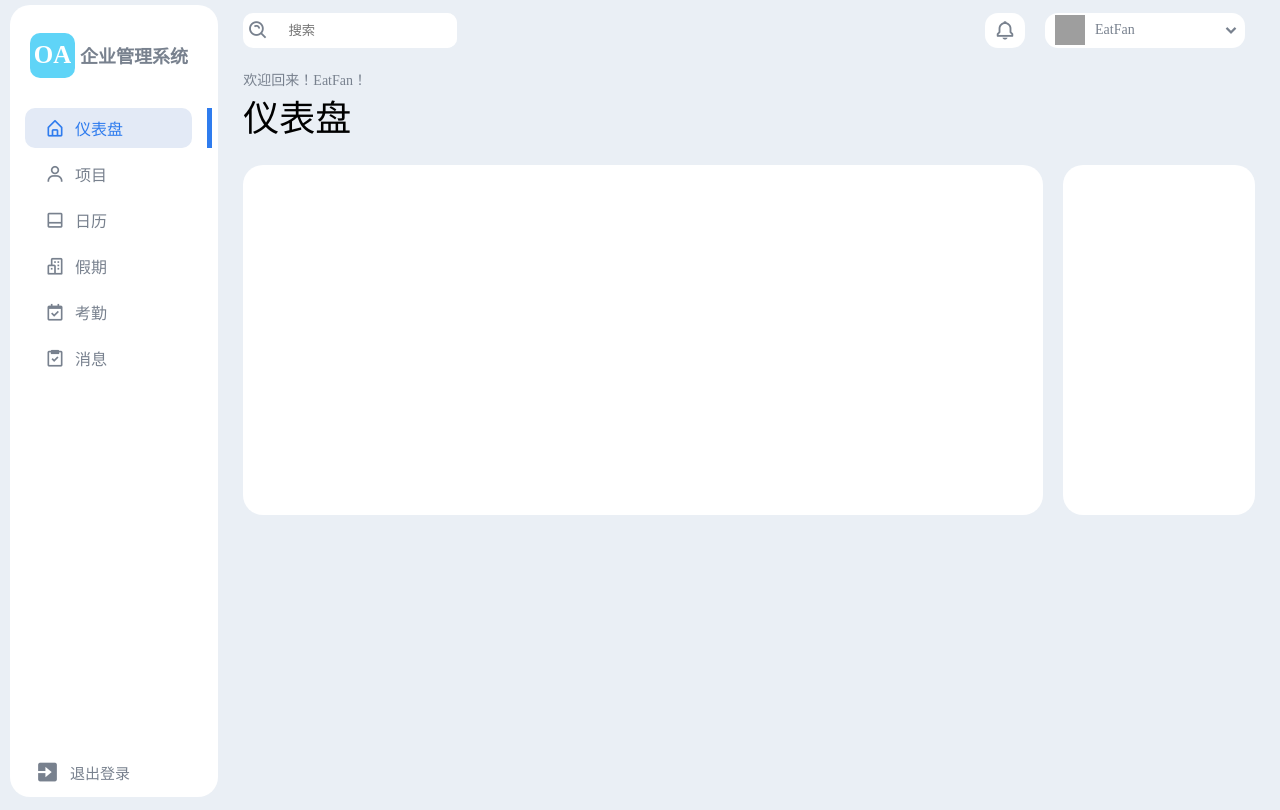
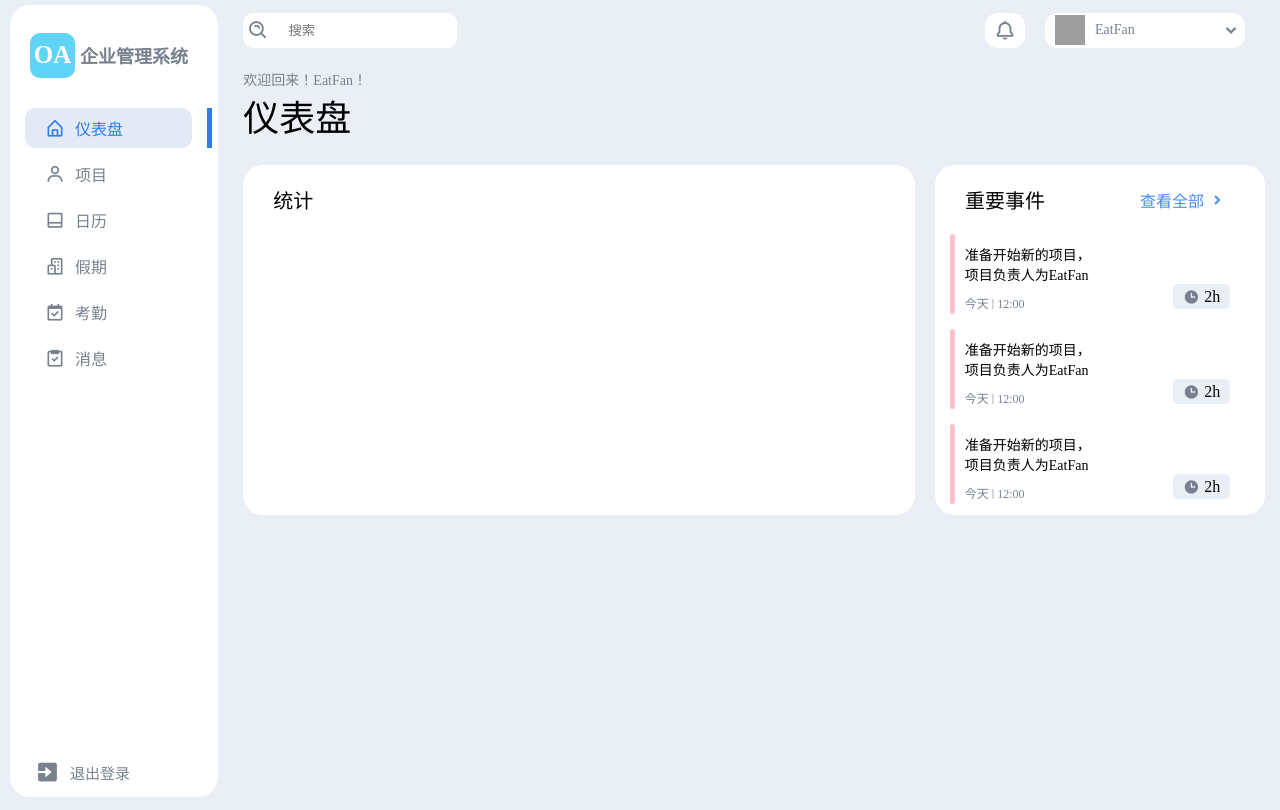
Before and after one commit to EatFans/Business-Management-System, a Vue app in the folder bms-vue/: page /dashboard in a window 1280 px wide. Built offline with nearby package versions, Linux system fonts and the light colour scheme; grey boxes are pictures that could not be loaded.

Commit message:
前端设计重要事件部分组件，并完成开发

```diff
--- /dev/null
+++ b/bms-vue/src/components/ImportantEvent/EventMenuItem.vue
@@ -0,0 +1,145 @@
+<!-- 重要事件菜单物品组件样式 -->
+<template>
+  <div class="important-event-menu-item">
+      <div class="color-board" :class="item.color" ></div>
+      <div class="important-event-menu-item-content">
+        <div class="important-event-menu-item-data">
+          <div class="text-box">
+            <p>{{item.text}}</p>
+          </div>
+          <div class="time-box">
+            <p>{{item.day}} | {{item.time}}</p>
+          </div>
+        </div>
+
+        <div class="important-event-menu-item-info">
+          <div class="spend-time-box">
+            <i class='bx bxs-time' ></i>
+            <p>{{item.spendTime}}</p>
+          </div>
+        </div>
+      </div>
+
+  </div>
+</template>
+
+<script>
+export default {
+  name: "EventMenuItem",
+  data() {
+    return {
+      item: {
+        text: '准备开始新的项目，项目负责人为EatFan范德萨范德萨范德萨范德萨范德萨发撒放到沙发的',
+        day: '今天',
+        time: '12:00',
+        spendTime: '2h',
+        color: 'pink',
+      }
+    }
+  },
+  methods: {
+
+  }
+}
+</script>
+
+
+<style scoped>
+.important-event-menu-item {
+  height: 80px;
+  width: 300px;
+  margin-top: 10px;
+  margin-bottom: 5px;
+  display: flex;
+  flex-direction: row;
+}
+
+
+
+.important-event-menu-item-content {
+  width: 100%;
+  height: 100%;
+  padding-left: 10px;
+  display: flex;
+  flex-direction: row;
+}
+
+.text-box {
+  width: 70%;
+  height: 40px;
+  margin-top: 10px;
+  font-size: 14px;
+  overflow: hidden;
+  text-overflow: ellipsis;
+  display:-webkit-box;
+  -webkit-box-orient:vertical;
+}
+
+.time-box {
+  height: 15px;
+  font-size: 12px;
+  margin-top: 10px;
+  color: #78818e;
+}
+
+.important-event-menu-item-info {
+  width: 100%;
+  height: 100%;
+  display: flex;
+  align-items: end;
+  justify-content: center;
+
+}
+
+/* 花费时间标签 */
+.spend-time-box {
+  display: flex;
+  height: 25px;
+  flex-direction: row;
+  justify-content: center;
+  align-items: center;
+  background: #eaeff5;
+  padding-left: 10px;
+  padding-right: 10px;
+  border-radius: 5px;
+  margin-bottom: 5px;
+}
+
+.spend-time-box i{
+  margin-right: 5px;
+  color: #78818e;
+}
+
+/* 颜色板样式 */
+.color-board {
+  width: 5px;
+  height: 100%;
+  background: #b0b5b6;
+  border-radius: 10px;
+}
+
+/* 颜色版各种颜色样式的定义 */
+.color-board.red{
+  background: red;
+}
+
+.color-board.green {
+  background: green;
+}
+
+.color-board.blue {
+  background: blue;
+}
+
+.color-board.orange {
+  background: orange;
+}
+
+.color-board.pink{
+  background: pink;
+}
+
+.color-board.purple{
+  background: mediumpurple;
+}
+</style>
--- /dev/null
+++ b/bms-vue/src/layout/components/ImportantEventMenu.vue
@@ -0,0 +1,40 @@
+<!-- 重要事件菜单布局组件 -->
+<template>
+  <div class="important-event-menu">
+    <EventMenuItem />
+    <EventMenuItem />
+    <EventMenuItem />
+  </div>
+</template>
+
+
+<script>
+
+import EventMenuItem from "@/components/ImportantEvent/EventMenuItem.vue";
+
+export default {
+  name: "ImportantEventMenu",
+  components: {
+    EventMenuItem
+  },
+  data() {
+    return {
+
+    }
+  },
+  methods: {
+
+  }
+}
+</script>
+
+<style scoped>
+.important-event-menu {
+  width: 100%;
+  height: 100%;
+  display: flex;
+  flex-direction: column;
+  align-items: center;
+  margin-top: 10px;
+}
+</style>
--- a/bms-vue/src/layout/components/IndexSection.vue
+++ /dev/null
@@ -1,25 +0,0 @@
-<!-- 顶投开始部分组件，标题那块 -->
-<template>
-  <div class="index-section">
-
-  </div>
-</template>
-
-<script>
-export default {
-  name: "IndexSection",
-  components: {},
-  data(){
-
-  }
-}
-</script>
-
-
-<style scoped>
-.index-section {
-  width: 100%;
-  height: 100px;
-  background: #fff;
-}
-</style>
--- a/bms-vue/src/views/Index.vue
+++ b/bms-vue/src/views/Index.vue
@@ -17,14 +17,12 @@
 <script>
 import SideBar from "@/layout/components/SideBar/SideBar.vue";
 import HeaderBox from "@/layout/components/HeaderBox.vue";
-import IndexSection from "@/layout/components/IndexSection.vue";
 
 export default {
   name: 'Index',
   components: {
     SideBar,
     HeaderBox,
-    IndexSection
   },
   data() {
     return {
--- a/bms-vue/src/views/pages/Dashboard.vue
+++ b/bms-vue/src/views/pages/Dashboard.vue
@@ -18,21 +18,39 @@
 
      <!-- 统计栏 -->
      <div class="statistics-box">
+        <div class="statistics-box-header">
+          <h2>统计</h2>
 
+        </div>
      </div>
 
      <!-- 重要事件框 -->
      <div class="important-event-box">
+      <div class="important-events-box-header">
+        <h2>重要事件</h2>
 
+        <div class="look-all">
+          <a href="#">查看全部</a>
+          <i class='bx bxs-chevron-right'></i>
+        </div>
+      </div>
+
+       <!-- 重要事件框的主体部分 -->
+       <div class="important-events-box-body">
+          <ImportantEventMenu />
+       </div>
      </div>
    </div>
  </div>
 </template>
 
 <script>
+import ImportantEventMenu from "@/layout/components/ImportantEventMenu.vue";
+
 export default {
   name: "Dashboard",
   components: {
+    ImportantEventMenu
   },
   data(){
     return {
@@ -51,15 +69,12 @@ export default {
 .index-section {
   width: 100%;
   height: 100px;
-  //background: #fff;
   display: flex;
   align-items: center;
-  //border: red solid 1px;
 }
 
 /* 标题部分 */
 .page-title {
-  //border: red solid 1px;
   margin-left: 25px;
 }
 
@@ -77,7 +92,6 @@ export default {
 .first-section {
   width: 100%;
   height: 350px;
-  //border: red solid 1px;
   margin-top: 10px;
   display: flex;
   flex-direction: row;
@@ -86,6 +100,7 @@ export default {
 /* 统计栏 */
 .statistics-box {
   width: 75%;
+  min-width: 600px;
   height: 100%;
   margin-left: 25px;
   margin-right: 10px;
@@ -93,12 +108,60 @@ export default {
   background: #fff;
 }
 
+.statistics-box-header {
+}
+
+.statistics-box-header h2{
+  font-size: 20px;
+  margin-left: 30px;
+  margin-top: 20px;
+  font-weight: 400;
+}
+
+/* 重要事件 */
 .important-event-box {
   width: calc(100% - 75% - 50px - 25px);
+  min-width: 330px;
   height: 100%;
   background: #fff;
   margin-right: 20px;
   margin-left: 10px;
   border-radius: 20px;
 }
+
+.important-events-box-header {
+  display: flex;
+  flex-direction: row;
+  align-items: center;
+  margin-left: 30px;
+  margin-top: 20px;
+  justify-content: space-between;
+}
+
+.important-events-box-header h2{
+  font-size: 20px;
+  font-weight: 400;
+}
+
+.important-events-box-body {
+  width: 100%;
+  height: 100%;
+}
+
+/* 查看更多样式 */
+.look-all {
+  margin-right: 40px;
+  display: flex;
+  align-items: center;
+}
+
+.look-all a {
+  text-decoration: none;
+  color: #448af6;
+}
+
+.look-all i {
+  color: #448af6;
+  margin-left: 5px;
+}
 </style>
```
Also changed, not shown: bms-vue/src/components/ImportantEvent/EventItem.vue (added, +15 -0 lines).
